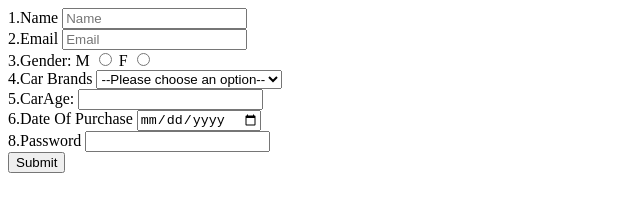
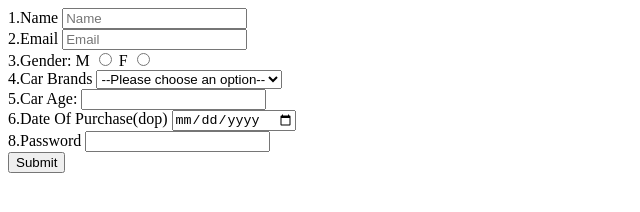
Before and after one commit to acciojob/car-insurance-form-vishalbhoyar24, a website: page main.html in a window 1280 px wide. Shown: the whole page, without its empty margins (0-640 px from the left). Drawn offline with Linux system fonts and the light colour scheme.

Commit message:
created a submission

```diff
--- a/main.html
+++ b/main.html
@@ -35,11 +35,11 @@
 			  </select>
 		</div>
 		<div>
-			 <label for="Carage">5.CarAge:</label>
+			 <label for="Carage">5.Car Age:</label>
 			 <input type="number" id="Carage" min="0" required >
 		</div>
 		<div>
-			<label for="dop">6.Date Of Purchase</label>
+			<label for="dop">6.Date Of Purchase(dop)</label>
 			<input type="date" id="dop" required>
 		</div>
 		<div>
```
